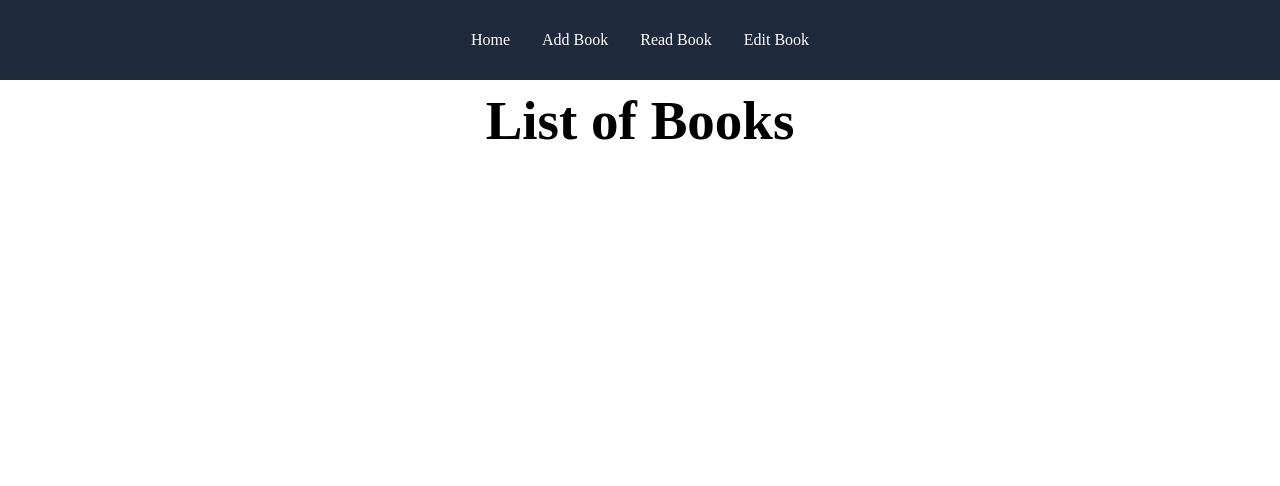
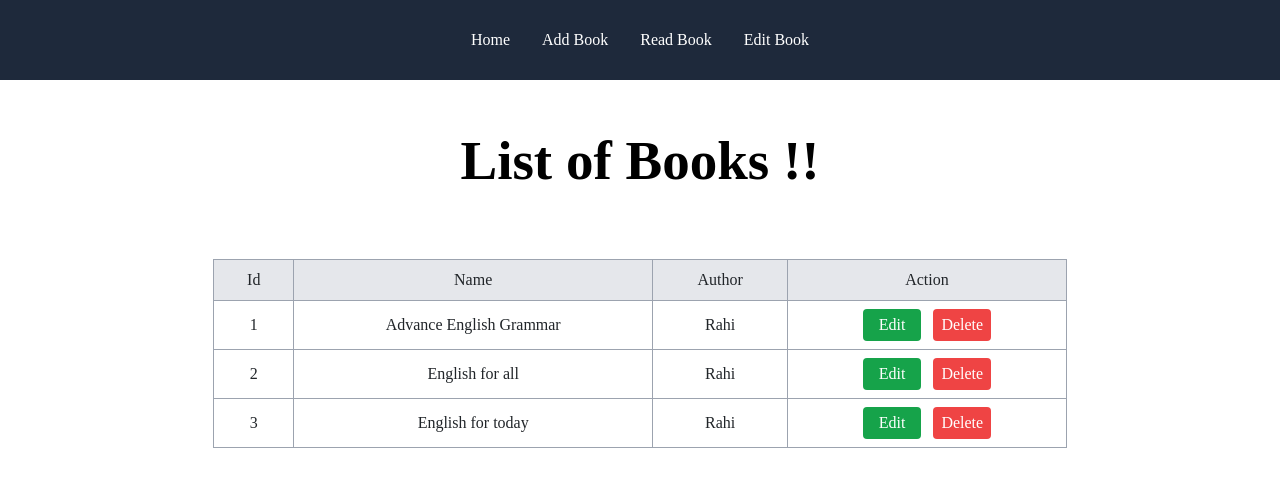
Before and after one commit to DarkRahi999/CRUD-App, a React (Vite) app: page /readBook in a window 1280 px wide. Shown: the top 486 px of the page. Built offline with nearby package versions, Linux system fonts and the light colour scheme; a web font is replaced by a local one.

Commit message:
state management done

```diff
--- a/src/Routes/index.jsx
+++ b/src/Routes/index.jsx
@@ -1,7 +1,7 @@
 import { BrowserRouter, Routes, Route } from 'react-router'
 import HomePage from '../pages/Home.jsx'
 import AddBook from '../pages/AddBook.jsx'
-import ReadBook from '../pages/ReadBook.jsx'
+import ReadBook from '../features/Bookview.jsx'
 import EditBook from '../pages/EditBook.jsx'
 import ErrorPage from '../pages/Error.jsx'
 import Navbar from '../Layouts/Navbar.jsx'
--- /dev/null
+++ b/src/app/store.jsx
@@ -0,0 +1,10 @@
+import { configureStore } from "@reduxjs/toolkit";
+import bookReducer from "../features/bookSlice";
+
+export const store = configureStore({
+    reducer: {
+        book: bookReducer,
+    },
+});
+
+export default store;
--- /dev/null
+++ b/src/features/Bookview.jsx
@@ -0,0 +1,37 @@
+import { useSelector } from "react-redux";
+
+
+
+const BookView = () => {
+  const books = useSelector((state) => state.book.book);
+  return (
+    <div>
+      <h2 className="py-10">List of Books !!</h2>
+        <table className="table-auto border border-gray-400 mx-auto mt-4 w-2/3 text-center">
+          <thead>
+            <tr className="bg-gray-200">
+              <th className="border border-gray-400 px-4 py-2">Id</th>
+              <th className="border border-gray-400 px-4 py-2">Name</th>
+              <th className="border border-gray-400 px-4 py-2">Author</th>
+              <th className="border border-gray-400 px-4 py-2">Action</th>
+            </tr>
+          </thead>
+          <tbody>
+            {books && books.map(({ id, title, author }) => (
+              <tr key={id} className="hover:bg-gray-100">
+                <td className="border border-gray-400 px-4 py-2">{id}</td>
+                <td className="border border-gray-400 px-4 py-2">{title}</td>
+                <td className="border border-gray-400 px-4 py-2">{author}</td>
+                <td className="border border-gray-400 px-4 py-2 space-x-2">
+                  <button className="bg-green-600 text-white px-4 py-1 rounded mr-1">Edit</button>
+                  <button className="bg-red-500 text-white px-2 py-1 rounded">Delete</button>
+                </td>
+              </tr>
+            ))}
+          </tbody>
+        </table>
+    </div>
+  )
+}
+
+export default BookView;
--- /dev/null
+++ b/src/features/bookSlice.jsx
@@ -0,0 +1,21 @@
+import { createSlice } from "@reduxjs/toolkit";
+
+const initialBook = {
+    book : [
+        {id : 1, title : "Advance English Grammar", author : "Rahi"},
+        {id : 2, title : "English for all", author : "Rahi"},
+        {id : 3, title : "English for today", author : "Rahi"},
+    ],
+};
+
+export const bookSlice = createSlice({
+    name : "books",
+    initialState : initialBook,
+    reducers : {
+        showBooks : (state) => state,
+    }
+
+});
+
+export const { showBooks } = bookSlice.actions;
+export default bookSlice.reducer;
--- a/src/main.jsx
+++ b/src/main.jsx
@@ -1,9 +1,13 @@
 import { StrictMode } from 'react'
 import { createRoot } from 'react-dom/client'
 import App from './App.jsx'
+import { Provider } from 'react-redux'
+import store from './app/store.jsx'
 
 createRoot(document.getElementById('root')).render(
   <StrictMode>
-    <App />
+    <Provider store={store}>
+      <App />
+    </Provider>
   </StrictMode>,
 )
--- a/src/pages/ReadBook.jsx
+++ b/src/pages/ReadBook.jsx
@@ -1,10 +1,10 @@
 
-const readBook = () => {
-  return (
-    <div>
-      <h2>List of Books</h2>
-    </div>
-  )
-}
+// const readBook = () => {
+//   return (
+//     <div>
+//       <h2>List of Books</h2>
+//     </div>
+//   )
+// }
 
-export default readBook;
+// export default readBook;
```
Also changed, not shown: src/fetaures/Bookview.jsx (deleted, +0 -10 lines), src/fetaures/bookSlice.jsx (deleted).
